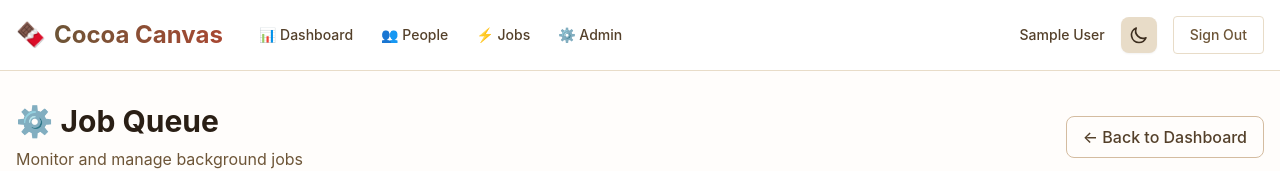
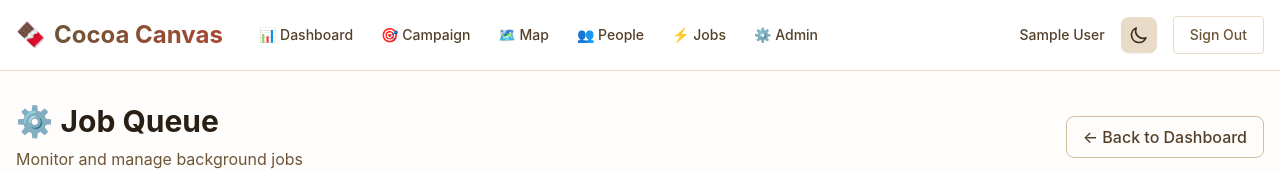
Before and after one commit to Spinnernicholas/cocoa-canvas, a Next.js app: page /jobs in a window 1280 px wide. Shown: the top 171 px of the page. Built offline with nearby package versions, Linux system fonts and the light colour scheme; no server answers; sample sign-in values are in the browser's storage.

Commit message:
feat: add navigation links to Campaign and Map pages
- Added Campaign (🎯) link to /campaign
- Added Map (🗺️) link to /campaign/map
- Integrated into header navigation for easy access

```diff
--- a/components/Header.tsx
+++ b/components/Header.tsx
@@ -53,6 +53,18 @@ export default function Header({ userName }: HeaderProps) {
               📊 Dashboard
             </Link>
             <Link
+              href="/campaign"
+              className="px-3 py-2 text-sm font-medium text-cocoa-700 dark:text-cocoa-300 hover:text-cocoa-900 dark:hover:text-cinnamon-300 hover:bg-cocoa-50 dark:hover:bg-cocoa-700 rounded-lg transition-colors"
+            >
+              🎯 Campaign
+            </Link>
+            <Link
+              href="/campaign/map"
+              className="px-3 py-2 text-sm font-medium text-cocoa-700 dark:text-cocoa-300 hover:text-cocoa-900 dark:hover:text-cinnamon-300 hover:bg-cocoa-50 dark:hover:bg-cocoa-700 rounded-lg transition-colors"
+            >
+              🗺️ Map
+            </Link>
+            <Link
               href="/people"
               className="px-3 py-2 text-sm font-medium text-cocoa-700 dark:text-cocoa-300 hover:text-cocoa-900 dark:hover:text-cinnamon-300 hover:bg-cocoa-50 dark:hover:bg-cocoa-700 rounded-lg transition-colors"
             >
```
